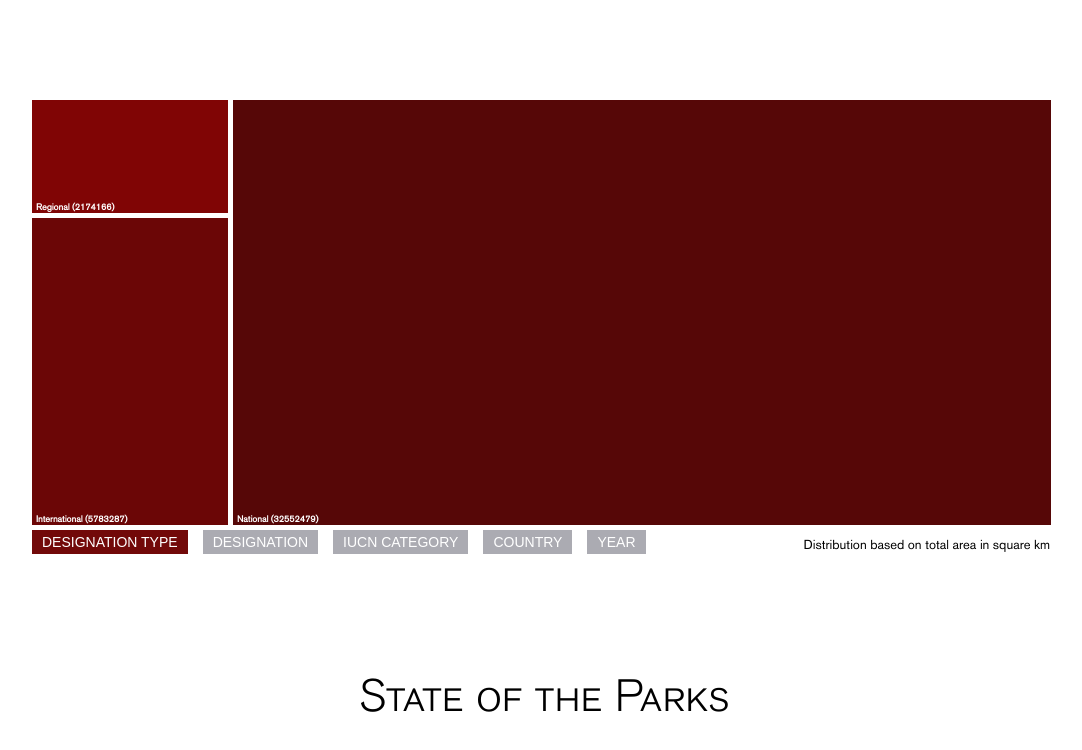
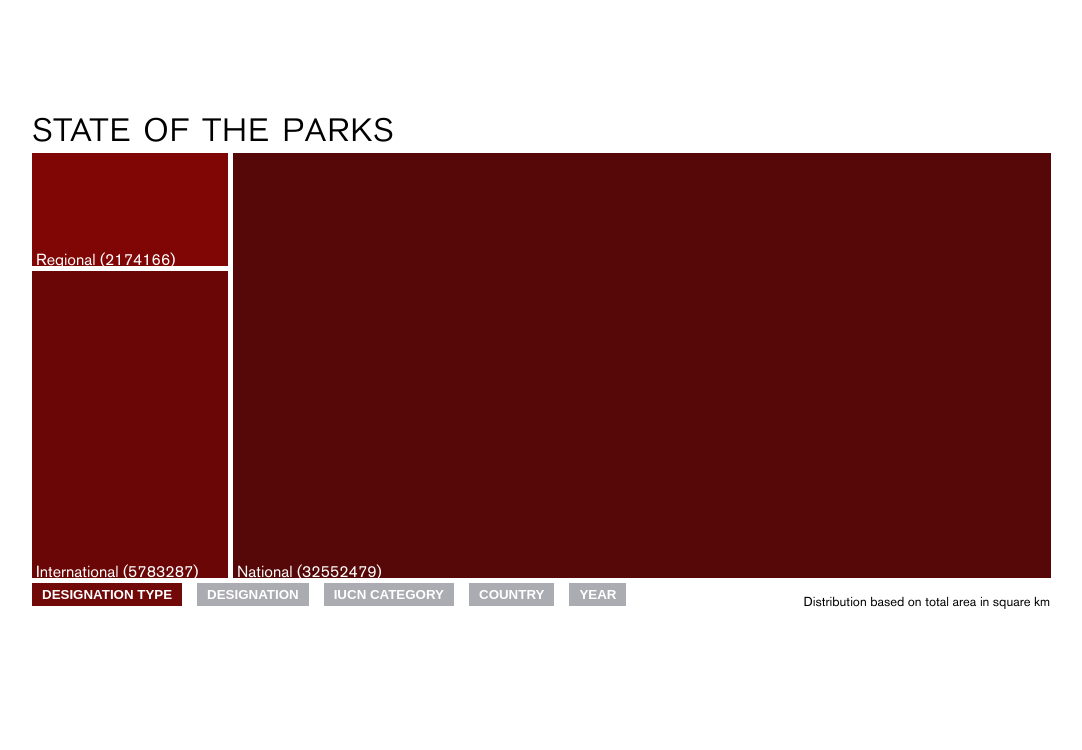
Before and after one commit to simbiotica/wpc-state, a plain HTML site: page index.html in a window 1280 px wide. Shown: the whole page, without its empty margins (96-1178 px from the left). Drawn offline with Linux system fonts and the light colour scheme.

Commit message:
styles button

```diff
--- a/button.css
+++ b/button.css
@@ -5,10 +5,11 @@ button {
   border: 0;
   border-radius: 0;
   margin: 0;
+  font: 14px normal 'akzidenz-grotesk_bqregular';
   text-transform: uppercase;
   margin-right: 15px;
   padding: 4px 10px;
-  font-size: 14px;
+  font-weight: bold;
 }
 
 button.active {
--- a/index.html
+++ b/index.html
@@ -14,7 +14,9 @@
   </head>
   <body>
 
+
   <div class="wrap" style="width:960px;">
+    <h2>state of the parks </h2>
 
     <div id="chart">
 
@@ -35,9 +37,8 @@
       </div>
       <p>Distribution based on total area in square km</p>
     </div>
-    <div class="state">
-      <h2>State of the Parks </h2>
-    </div>
+
+
    </div>
     <script type="text/javascript" src="treemap.js"></script>
     <!-- Analytics -->
--- a/treemap.css
+++ b/treemap.css
@@ -17,7 +17,7 @@ body {
 
 p {
   float: right;
-  margin: 7px 6px 0 0;
+  margin: 11px 6px 0 0;
   font-size: 13px;
 }
 
@@ -27,24 +27,17 @@ h2 {
   margin: 30px 0 0 0;
   font-weight: 100;
   color: #000;
-  text-align: center;
-  margin-top: 140px;
 }
 
 .cell {
   display: flex;
-  align-items: flex-end;
   position: absolute;
   overflow: hidden;
+  align-items: flex-end;
   background: #fff;
+  font: 10px normal 'akzidenz-grotesk_bqregular';
   color: #fff;
-  font-weight: bold;
+  font-weight: 100;
   line-height: 12px;
-  font-size: 9px;
   text-indent: 4px;
 }
-
-.cell:hover{
-  opacity: 1 !important;
-  transition: all .3s;
-}
```
